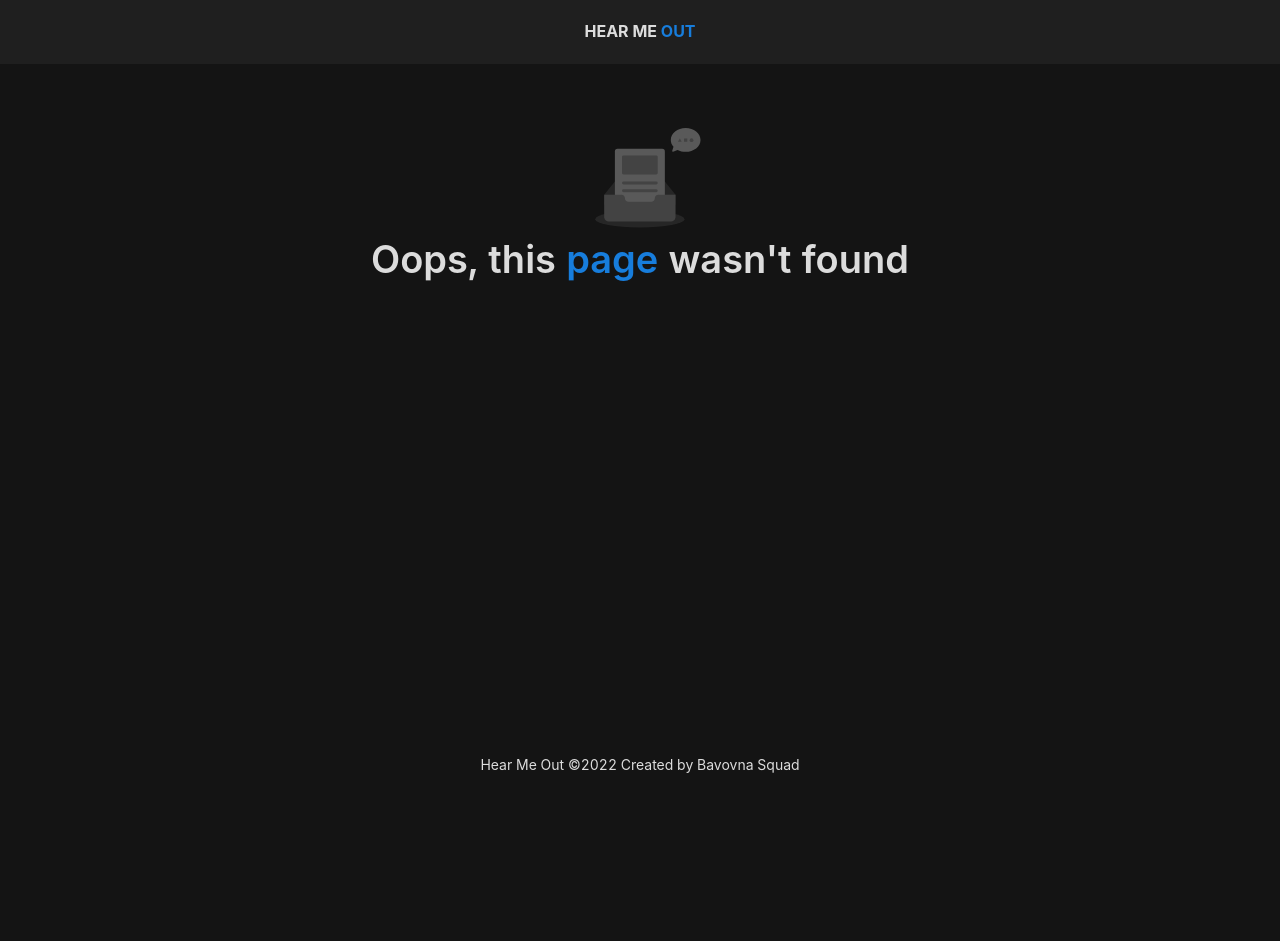
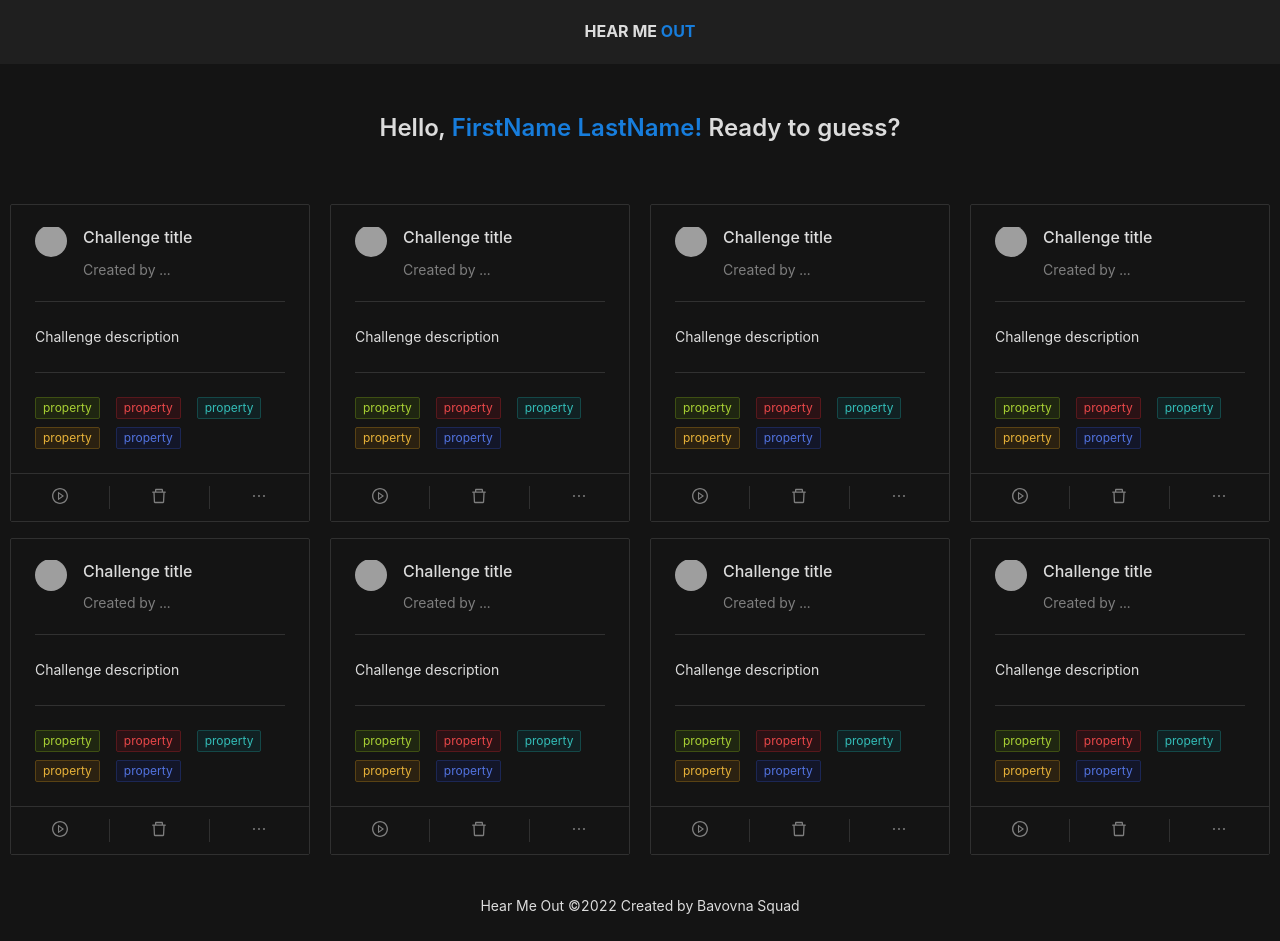
Before and after one commit to Bavovna-Squad/hear-me-out-ui, a React (Create React App) app: page /home-full in a window 1280 px wide. Before the commit the page ends 800 px from the top, so only its background shows below. Built offline with nearby package versions, Linux system fonts and the light colour scheme; grey boxes are pictures that could not be loaded.

Commit message:
[feature] Home Full Page design

```diff
--- a/src/pages/DesignTableOfContents.tsx
+++ b/src/pages/DesignTableOfContents.tsx
@@ -26,6 +26,10 @@ export const DesignTableOfContents: FunctionComponent = () => {
         getItem(
             <Link to="/home-empty">Home Empty</Link>,
             'home-empty',
+            <LinkOutlined />),
+        getItem(
+            <Link to="/home-full">Home Full</Link>,
+            'home-full',
             <LinkOutlined />)
     ];
 
--- /dev/null
+++ b/src/pages/design/home/HomeFullPage.tsx
@@ -0,0 +1,50 @@
+import React, { FunctionComponent } from 'react';
+import { MainLayout } from '../../../layouts/MainLayout';
+import { Avatar, Card, Divider, Tag, Typography } from 'antd';
+import { DeleteOutlined, EllipsisOutlined, PlayCircleOutlined } from '@ant-design/icons';
+
+const { Title } = Typography;
+const { Meta } = Card;
+
+export const HomeFullPage: FunctionComponent = () => {
+    return (
+        <MainLayout>
+            <section className="container flex flex-col gap-8 pt-12 pb-4 mx-auto">
+                <Title level={3} className="text-center">
+                    Hello, <span className="hmo-accented-text">FirstName LastName!</span> Ready to
+                    guess?
+                </Title>
+                <section className="grid place-items-center grid-cols-1 sm:grid-cols-2 xl:grid-cols-4 lg:grid-cols-3">
+                    {Array.from({ length: 8 }).map(() => {
+                        return (
+                            <Card
+                                style={{ width: 300, marginTop: 16 }}
+                                actions={[
+                                    <PlayCircleOutlined key="play" />,
+                                    <DeleteOutlined key="delete" />,
+                                    <EllipsisOutlined key="ellipsis" />
+                                ]}
+                            >
+                                <Meta
+                                    avatar={<Avatar src="https://joeschmoe.io/api/v1/random" />}
+                                    title="Challenge title"
+                                    description="Created by ..."
+                                />
+                                <Divider />
+                                Challenge description
+                                <Divider />
+                                <div className="flex flex-wrap gap-2">
+                                    <Tag color="lime">property</Tag>
+                                    <Tag color="red">property</Tag>
+                                    <Tag color="cyan">property</Tag>
+                                    <Tag color="gold">property</Tag>
+                                    <Tag color="geekblue">property</Tag>
+                                </div>
+                            </Card>
+                        );
+                    })}
+                </section>
+            </section>
+        </MainLayout>
+    );
+};
```
Also changed, not shown: src/App.tsx (+7 -2 lines).
